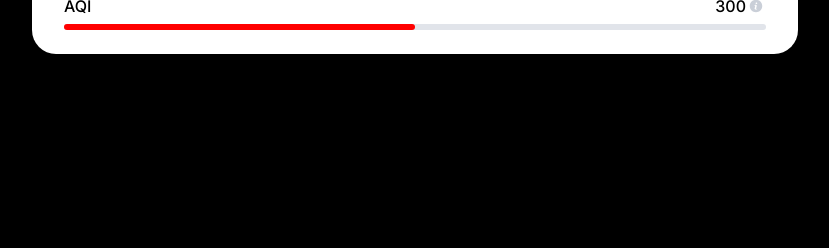
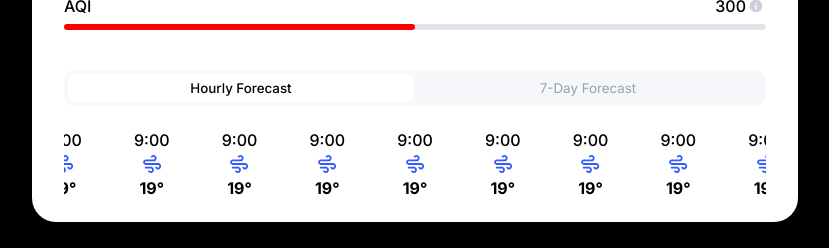
Before and after one commit to adilizm/coding-challenges-software-engineer---frontend--adil-izm, a Vue app: page / in a window 1280 px wide. Shown: the part 386-634 px from the top of the page, without its empty margins (225-1054 px from the left). Built offline with nearby package versions, Linux system fonts and the light colour scheme.

Commit message:
style for forcast style only + switchers logic

```diff
--- a/package.json
+++ b/package.json
@@ -11,6 +11,7 @@
   "dependencies": {
     "moment": "^2.30.1",
     "vue": "^3.5.13",
+    "vue3-carousel": "^0.14.0",
     "vue3-popper": "^1.5.0"
   },
   "devDependencies": {
--- a/src/App.vue
+++ b/src/App.vue
@@ -3,6 +3,7 @@ import moment from "moment";
 import MenuPopper from "./components/MenuPopper.vue";
 import WeatherInfo from "./components/WeatherInfo.vue";
 import WeatherDetailes from "./components/WeatherDetailes.vue";
+import WeatherForcast from "./components/WeatherForcast.vue";
 import WeatherAqi from "./components/WeatherAqi.vue";
 </script>
 
@@ -24,6 +25,7 @@ import WeatherAqi from "./components/WeatherAqi.vue";
     <WeatherInfo/>
     <WeatherDetailes/>
     <WeatherAqi/>
+    <WeatherForcast />
 
   </div>
 </template>
--- a/src/components/MenuPopper.vue
+++ b/src/components/MenuPopper.vue
@@ -5,14 +5,45 @@
         <img src="../assets/menu.svg" alt="" />
       </button>
       <template #content>
-        <Switchers/>
+        <Switchers :options="menuOptions" />
       </template>
     </Popper>
   </div>
 </template>
 
 <script setup lang="ts">
-import Switchers from "./Switchers.vue"
+import Switchers from "./Switchers.vue";
+
+const menuOptions = [
+  {
+    label: "Temperature",
+    buttons: [
+      {
+        label: "°C",
+        value: "°C",
+      },
+      {
+        label: "°F",
+        value: "°F",
+      },
+    ],
+    value: "°C",
+  },
+  {
+    label: "Measurements",
+    buttons: [
+      {
+        label: "Metric",
+        value: "Metric",
+      },
+      {
+        label: "Imperial",
+        value: "Imperial",
+      },
+    ],
+    value: "Imperial",
+  },
+];
 </script>
 <style scoped>
 button {
--- a/src/components/Switchers.vue
+++ b/src/components/Switchers.vue
@@ -1,25 +1,42 @@
 <template>
   <div class="switcher">
     <ul>
-      <li>
-        <label for="">Temperature</label>
+      <li v-for="(option, index) in options" :key="index">
+        <label v-if="showLable" for="">{{ option.label }}</label>
         <div class="switchers">
-          <button class="selected">°C</button>
-          <button>°F</button>
-        </div>
-      </li>
-      <li>
-        <label for="">Measurements</label>
-        <div class="switchers">
-          <button class="selected">Metric</button>
-          <button>Imperial</button>
+          <button
+            v-for="(btn, i) in option.buttons"
+            :key="i"
+            :class="{ selected: btn.value == option.value }"
+          >
+            {{ btn.label }}
+          </button>
         </div>
       </li>
     </ul>
   </div>
 </template>
 
-<script lang="ts" scoped></script>
+<script lang="ts" setup>
+import { defineProps } from "vue";
+
+interface btn {
+  label: string;
+  value: string | number;
+}
+interface Option {
+  label: string;
+  buttons: btn[];
+  value: string | number;
+}
+withDefaults(defineProps<{
+  options: Option[];
+  showLable?:boolean;
+}>(),{
+  showLable:true
+})
+
+</script>
 
 <style>
 .switcher {
--- /dev/null
+++ b/src/components/WeatherForcast.vue
@@ -0,0 +1,66 @@
+<template>
+  <div class="forcast">
+    <Switchers :options="forcastOptions" :showLable="false" />
+    <div class="forcast-items">
+      <Carousel v-bind="carouselConfig">
+        <Slide v-for="slide in 10" :key="slide">
+          <div class="forcast-item">
+            <span>9:00</span>
+            <img src="../assets/Wind.svg" width="24" alt="" srcset="" />
+            <strong>19°</strong>
+          </div>
+        </Slide>
+      </Carousel>
+    </div>
+  </div>
+</template>
+
+<script setup>
+import Switchers from "./Switchers.vue";
+
+import "vue3-carousel/carousel.css";
+import { Carousel, Slide } from "vue3-carousel";
+
+const forcastOptions = [
+  {
+    label: "Forecasts",
+    buttons: [
+      {
+        label: "Hourly Forecast",
+        value: "Hourly Forecast",
+      },
+      {
+        label: "7-Day Forecast",
+        value: "7-Day Forecast",
+      },
+    ],
+    value: "Hourly Forecast",
+  },
+];
+
+const carouselConfig = {
+  itemsToShow: 4,
+  wrapAround: true,
+  breakpoints: {
+    736: {
+      itemsToShow: 8,
+    },
+  },
+};
+</script>
+<style>
+.forcast .switcher {
+  width: -webkit-fill-available !important;
+  padding: 0px !important;
+  border: none !important;
+}
+.forcast-items {
+  padding-top: 24px;
+}
+.forcast-item {
+  display: flex;
+  flex-direction: column;
+  align-items: center;
+  gap: 2px;
+}
+</style>
```
Also changed, not shown: 1 other file (tests, documents, lock files or other folders).
